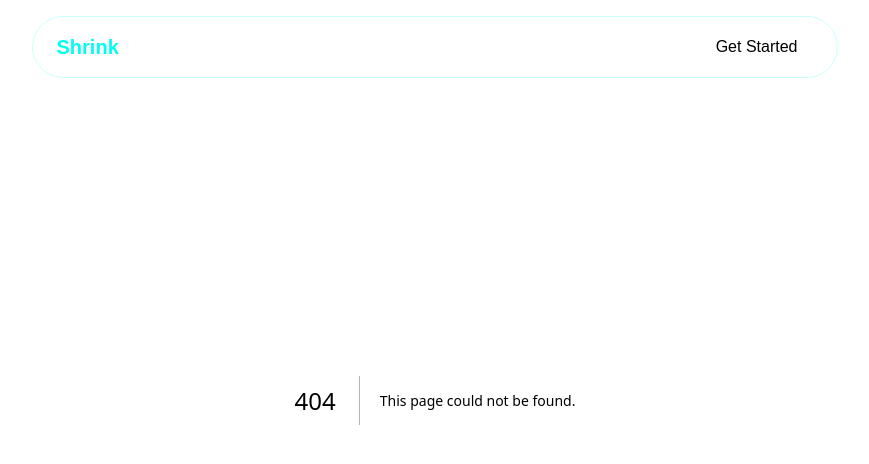
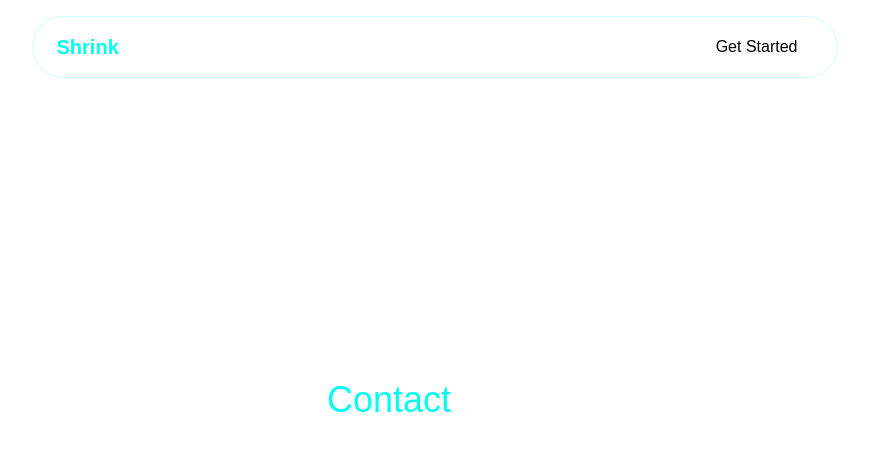
Before and after one commit to ritesh-raushan/shrinkverse, a Next.js app: page /contact in a window 1280 px wide. Before the commit this address had no page. Shown: the top 464 px of the page, without its empty margins (205-1074 px from the left). Built offline with nearby package versions, Linux system fonts and the light colour scheme.

Commit message:
Add About and Contact Pages

```diff
--- /dev/null
+++ b/src/app/about/page.js
@@ -0,0 +1,9 @@
+
+export default function AboutPage() {
+    return (
+        <div className="flex items-center justify-center min-h-screen">
+            <span className="text-[#00ffee] text-4xl">About</span>
+            <span className="text-white text-4xl ml-2">Page</span>
+        </div>
+    );
+}
--- /dev/null
+++ b/src/app/contact/page.js
@@ -0,0 +1,9 @@
+
+export default function AboutPage() {
+    return (
+        <div className="flex items-center justify-center min-h-screen">
+            <span className="text-[#00ffee] text-4xl">Contact</span>
+            <span className="text-white text-4xl ml-2">Page</span>
+        </div>
+    );
+}
```
